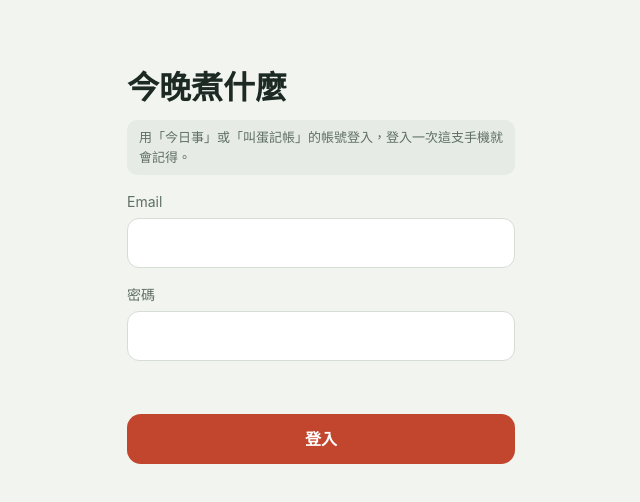
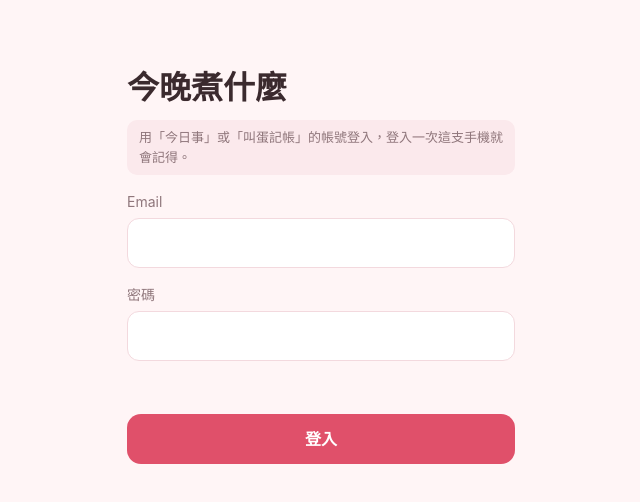
Before and after one commit to chenxxrose-ux/dinner-planner, a website built with Vite: page index.html in a window 1280 px wide. Shown: the whole page, without its empty margins (319-959 px from the left). Built offline with nearby package versions, Linux system fonts and the light colour scheme; no server answers.

Commit message:
一律淺色、換成草莓粉配色 (#3)
* 一律淺色、換成奶油暖橘配色

不再跟著手機切成深色模式；底色改成奶油色，重點色改暖橘。

Co-Authored-By: Claude Opus 5.5 (1M context) <noreply@anthropic.com>
Claude-Session: https://claude.ai/code/session_015h94DtkQBo3ptDAU3XKJzi

* 配色換成草莓粉

Co-Authored-By: Claude Opus 5.5 (1M context) <noreply@anthropic.com>
Claude-Session: https://claude.ai/code/session_015h94DtkQBo3ptDAU3XKJzi

---------

Co-authored-by: Claude <noreply@anthropic.com>

```diff
--- a/index.html
+++ b/index.html
@@ -3,7 +3,8 @@
   <head>
     <meta charset="UTF-8" />
     <meta name="viewport" content="width=device-width, initial-scale=1, viewport-fit=cover" />
-    <meta name="theme-color" content="#F1F4EF" />
+    <meta name="theme-color" content="#FFF5F6" />
+    <meta name="color-scheme" content="light only" />
     <meta name="apple-mobile-web-app-capable" content="yes" />
     <meta name="mobile-web-app-capable" content="yes" />
     <meta name="apple-mobile-web-app-status-bar-style" content="default" />
--- a/src/app/globals.css
+++ b/src/app/globals.css
@@ -1,17 +1,12 @@
 /* 版面：手機單欄，上方今日標題，中間內容卡，下方固定分頁列 */
 :root{
-  --bg:#F1F4EF; --surface:#FFFFFF; --sunk:#E6ECE5; --ink:#1D2A24; --muted:#5F6E66; --line:#D5DDD4;
-  --accent:#C2452D; --accent-ink:#FFFFFF; --leaf:#2F6B45; --leaf-soft:#DCEBDD; --warm-soft:#F7E3DC;
+  /* 只有淺色：不跟手機一起變深色模式 */
+  color-scheme:light;
+  --bg:#FFF5F6; --surface:#FFFFFF; --sunk:#FBE9EC; --ink:#3B2A2E; --muted:#8F767B; --line:#F3D9DE;
+  --accent:#E0506A; --accent-ink:#FFFFFF; --leaf:#3F8F6E; --leaf-soft:#E2F2EA; --warm-soft:#FDE2E7;
   --display:"Noto Serif TC","Songti TC",serif;
   --body:-apple-system,BlinkMacSystemFont,"PingFang TC","Noto Sans TC","Microsoft JhengHei",sans-serif;
 }
-@media (prefers-color-scheme: dark){:root:not([data-theme="light"]){
-  --bg:#141A17; --surface:#1D2521; --sunk:#252F2A; --ink:#E7EEE9; --muted:#9DABA3; --line:#33403A;
-  --accent:#E46A4F; --accent-ink:#1A0F0B; --leaf:#7FC296; --leaf-soft:#22382B; --warm-soft:#3A241E; color-scheme:dark}}
-:root[data-theme="dark"]{
-  --bg:#141A17; --surface:#1D2521; --sunk:#252F2A; --ink:#E7EEE9; --muted:#9DABA3; --line:#33403A;
-  --accent:#E46A4F; --accent-ink:#1A0F0B; --leaf:#7FC296; --leaf-soft:#22382B; --warm-soft:#3A241E; color-scheme:dark}
-
 *{box-sizing:border-box}
 body{background:var(--bg);color:var(--ink);font-family:var(--body);font-size:16px;line-height:1.5;-webkit-text-size-adjust:100%}
 button{font:inherit;color:inherit;cursor:pointer}
```
Also changed, not shown: public/manifest.webmanifest.
